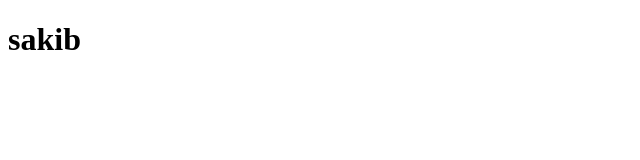
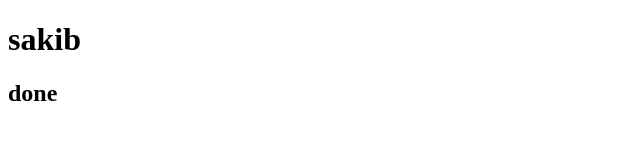
Before and after one commit to abdullah201240/UIU-ECATS, a plain HTML site: page index.html in a window 1280 px wide. Shown: the full height of the page, 0-640 px from the left. Drawn offline with Linux system fonts and the light colour scheme.

Commit message:
2nd commit

```diff
--- a/index.html
+++ b/index.html
@@ -7,6 +7,6 @@
 </head>
 <body>
     <h1>sakib</h1>
-
+    <h2>done</h2>
 </body>
 </html>
```
